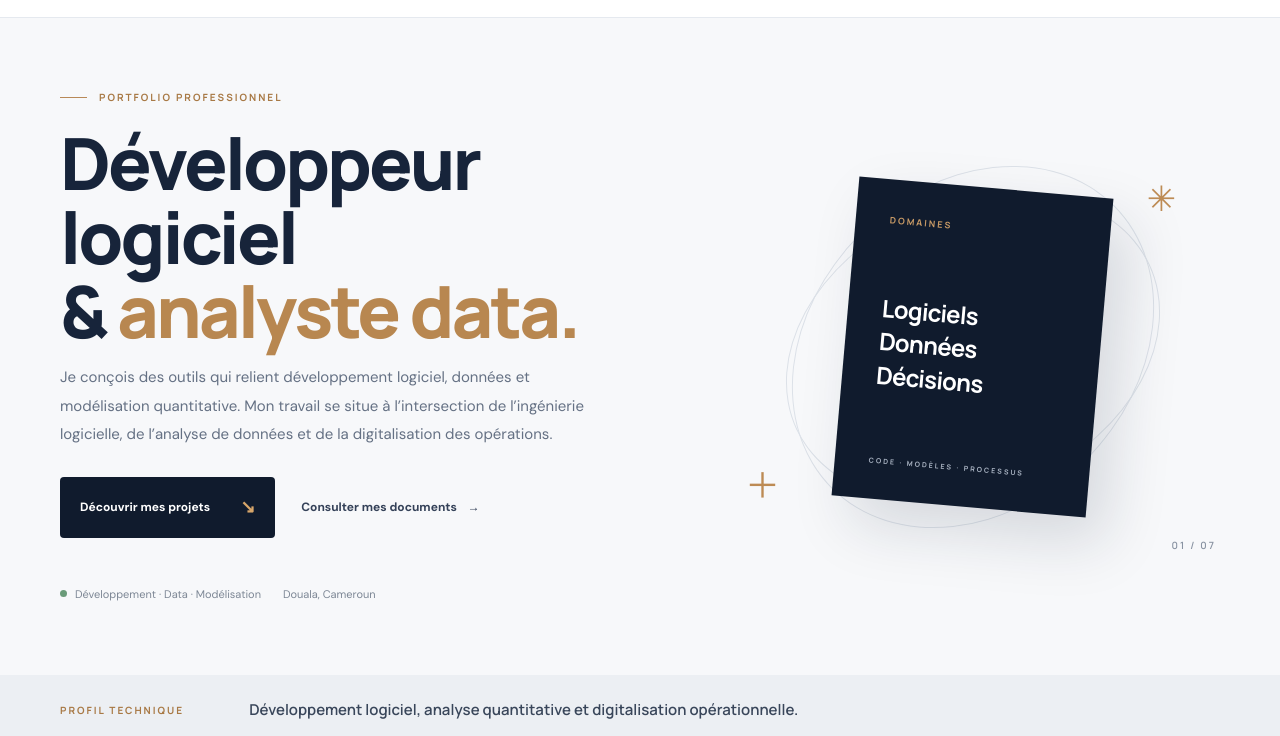
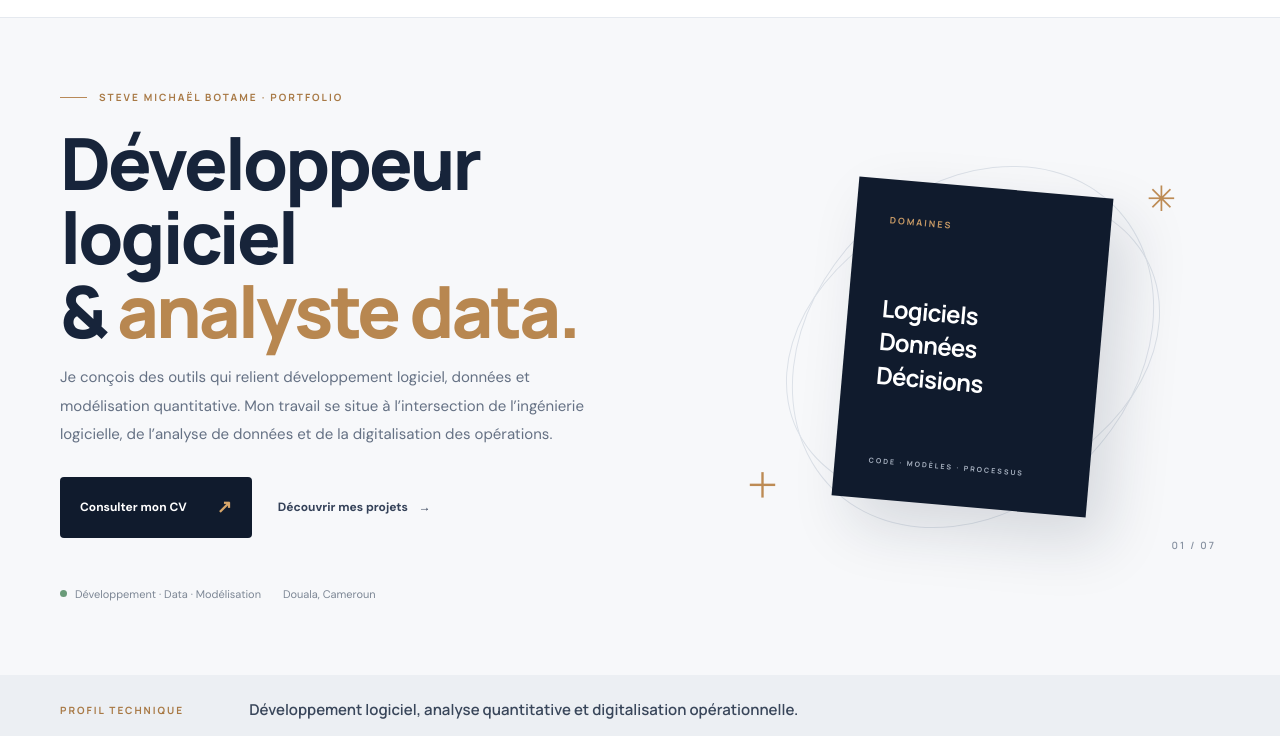
Before and after one commit to stebmic/professional-portfolio, a plain HTML site: page index.html in a window 1280 px wide. Shown: the part 64-800 px from the top of the page. Drawn offline with Linux system fonts and the light colour scheme.

Commit message:
Add CV access and refine document filters

```diff
--- a/index.html
+++ b/index.html
@@ -24,10 +24,10 @@
 <main>
 <section class="hero section-wrap" id="accueil">
   <div class="hero-copy">
-    <p class="eyebrow"><span class="eyebrow-line"></span> PORTFOLIO PROFESSIONNEL</p>
+    <p class="eyebrow"><span class="eyebrow-line"></span> STEVE MICHAËL BOTAME · PORTFOLIO</p>
     <h1>Développeur logiciel<br>& <span class="accent">analyste data.</span></h1>
     <p class="hero-intro">Je conçois des outils qui relient développement logiciel, données et modélisation quantitative. Mon travail se situe à l’intersection de l’ingénierie logicielle, de l’analyse de données et de la digitalisation des opérations.</p>
-    <div class="hero-actions"><a class="button button-primary" href="#projets">Découvrir mes projets <span>↘</span></a><a class="text-link" href="#documents">Consulter mes documents <span>→</span></a></div>
+    <div class="hero-actions"><a class="button button-primary" href="documents/cv/cv-public.html">Consulter mon CV <span>↗</span></a><a class="text-link" href="#projets">Découvrir mes projets <span>→</span></a></div>
     <div class="hero-meta"><span><i class="status-dot"></i> Développement · Data · Modélisation</span><span>Douala, Cameroun</span></div>
   </div>
   <div class="hero-art" aria-label="Illustration abstraite">
@@ -103,7 +103,7 @@
 
 <section class="documents-section" id="documents"><div class="section-wrap content-section">
   <div class="docs-heading"><div><p class="eyebrow">06 / BIBLIOTHÈQUE DOCUMENTAIRE</p><h2>CV & documents<br><span class="muted">à consulter en ligne.</span></h2></div><p>Le CV public et le répertoire des certificats sont consultables directement dans cette page. Les pièces sensibles et les originaux confidentiels ne sont pas publiés dans ce dépôt.</p></div>
-  <div class="doc-toolbar"><div class="filter-tabs" role="group" aria-label="Filtrer les documents"><button class="filter active" data-filter="all">Tous</button><button class="filter" data-filter="cv">CV</button><button class="filter" data-filter="education">Formation</button><button class="filter" data-filter="certification">Certifications</button><button class="filter" data-filter="other">Autres</button></div><span id="docCount" class="doc-count">2 documents</span></div>
+  <div class="doc-toolbar"><div class="filter-tabs" role="group" aria-label="Filtrer les documents"><button class="filter active" data-filter="all">Tous</button><button class="filter" data-filter="cv">CV</button><button class="filter" data-filter="certification">Certifications</button></div><span id="docCount" class="doc-count">2 documents</span></div>
   <div id="documentList" class="document-list"></div>
   <div class="viewer" id="documentViewer" hidden><div class="viewer-head"><div><span class="viewer-label">APERÇU DU DOCUMENT</span><h3 id="viewerTitle">Document</h3></div><div class="viewer-actions"><a id="openDocument" class="text-link" href="#" target="_blank" rel="noopener">Ouvrir dans un nouvel onglet ↗</a><button id="closeViewer" class="close-viewer" aria-label="Fermer l'aperçu">✕</button></div></div><iframe id="pdfFrame" title="Aperçu du document" loading="lazy"></iframe></div>
 </div></section>
```
